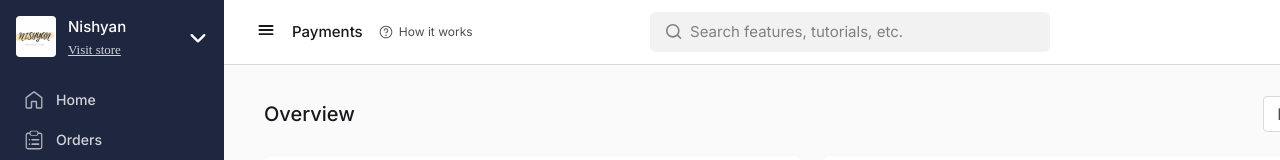
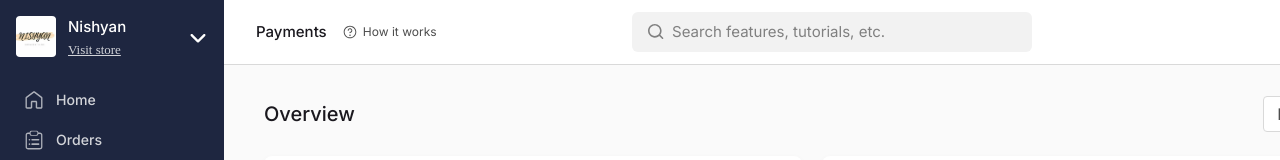
Before and after one commit to codepley/dukaan-dashboard, a React (Vite) app: page / in a window 1280 px wide. Shown: the top 160 px of the page. Built offline with nearby package versions, Linux system fonts and the light colour scheme; a web font is replaced by a local one.

Commit message:
button close

```diff
--- a/src/components/Navbar.jsx
+++ b/src/components/Navbar.jsx
@@ -3,7 +3,7 @@ import { IoChevronDown, IoMenu } from "react-icons/io5";
 const Navbar = ({handleSidebar}) => {
   return (
     <div className="absolute top-[0rem] left-0 w-full md:left-[14rem] bg-black-100 box-border md:w-[76rem] flex md:flex-row items-center justify-start py-[0.75rem] px-[2rem] gap-[1rem] border-b-[1px] border-solid border-black-85 font-body-1-medium">
-      <div onClick={handleSidebar} className="curson-pointer"><IoMenu/></div>
+      <div onClick={handleSidebar} className="curson-pointer md:hidden"><IoMenu/></div>
       <div className="flex-1 flex flex-col md:flex-row items-start md:items-center justify-start md:gap-[1rem]">
         <div className="overflow-hidden flex flex-row items-center justify-start">
           <div className="relative leading-[1.75rem] font-medium text-[0.7rem] md:text-[0.9375rem]">Payments</div>
--- a/src/components/Sidebar.jsx
+++ b/src/components/Sidebar.jsx
@@ -4,7 +4,7 @@ const Sidebar = ({showSidebar, handleSidebar}) => {
     <div className={`absolute md:${showSidebar ? 'flex' : 'flex'} ${showSidebar ? 'flex' : 'hidden'} top-[0rem] left-[0rem] h-[105rem] md:h-full w-full flex-col items-start justify-start text-[0.94rem] text-black-100 font-body-1-medium`}>
       <div className="flex-1 bg-secondary-navbar w-full md:w-[14rem] flex flex-col items-center justify-start py-[1rem] px-[0.63rem] box-border gap-[1rem]">
         <div className="flex-1 flex flex-col items-center justify-start gap-[1.5rem]">
-        <div onClick={handleSidebar} className="md:hidden text-lg">Close</div>
+        <div onClick={handleSidebar} className="md:hidden cursor-pointer text-lg">Close</div>
           <div className="w-[12rem] flex flex-row items-center justify-start relative gap-[0.75rem]">
             <div className="relative rounded bg-black-100 w-[2.5rem] h-[2.5rem] z-[0]" />
             <div className="flex-1 flex flex-col items-start justify-center gap-[0.25rem] z-[1]">
```
